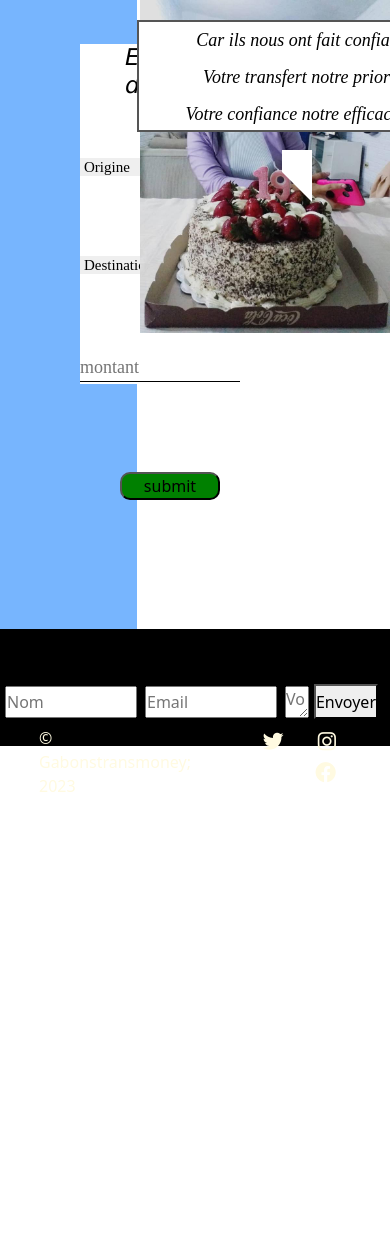
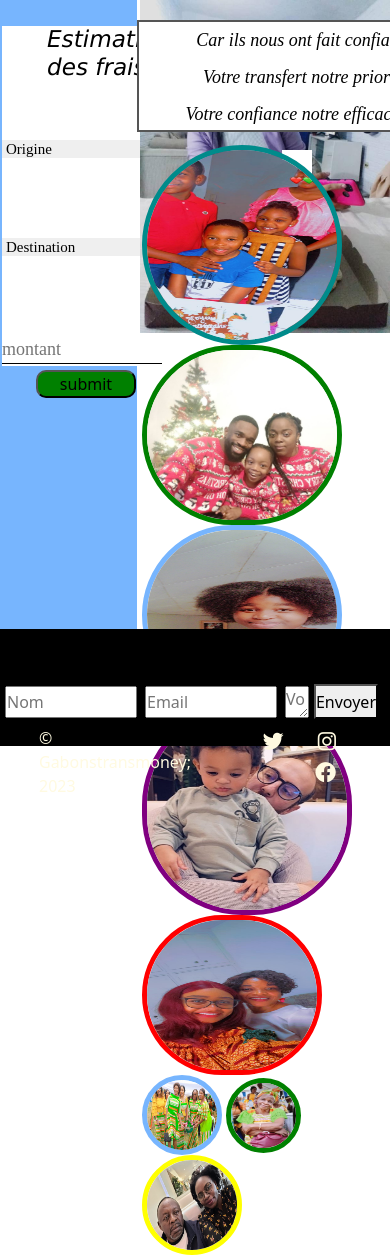
Before and after one commit to yannobiang/GTM, a Flask app: page / in a window 390 px wide; the page is wider, and only the part inside the window is pictured. Shown: the part 110-1365 px from the top of that part. Before the commit the page ends 902 px from the top of that part, so only its background shows below. Run offline with Flask 2, Linux system fonts and the light colour scheme; some libraries are stand-ins or nearby versions; grey boxes are pictures that could not be loaded.

Commit message:
mise a jour des styles avec responsive

```diff
--- a/MyApplication/app/static/styles.css
+++ b/MyApplication/app/static/styles.css
@@ -845,7 +845,7 @@ div.divFooter {
   }
 }
 
-@media (max-width: 390px) {
+@media (max-width: 930px) {
 
     .contents {
 
@@ -853,8 +853,19 @@ div.divFooter {
     }
     .img1, .img2, .img3, .image5, .img6,
     .img7, .img8, .img9 {
-        display: none;
+        position : relative;
+        top: 3%;
+        left: 2%;
     }
+    .acceuil{
+      margin: 2px 2px 2px 2px;
+    }
+    .estimer {
+      background-color: green;
+      border-radius: 10px 10px 10px 10px;
+      margin: 6px 2px 0px 34px;
+      width: 100px;
+  }
 
     .menu {
       display: inline;
--- a/MyApplication/app/templates/file.html
+++ b/MyApplication/app/templates/file.html
@@ -59,7 +59,32 @@
         {% block ajouter %}
 
         {%endblock%}
+
+        <script src="http://code.jquery.com/jquery-2.1.1.min.js"></script>
+    <script src="https://ajax.googleapis.com/ajax/libs/cesiumjs/1.78/Build/Cesium/Cesium.js" defer></script>
+    <script src="https://cdnjs.cloudflare.com/ajax/libs/jspdf/1.3.4/jspdf.min.js" defer></script>
+    <script src="{{url_for('static', filename='js_style.js') }}" defer></script>
+   <!--
+   <script>
+        $(document).ready(function () {
+            $(".estimer").click(function () {
+                $.ajax({
+                url: ' ',
+                type: "get",
+                contentType: "application/json",
+                data: {
+                    montant: $("#montant").val(),
+                    country: $("#pays").val(),
+                },
+                });
+            });
+            });
+    </script>
+-->
+    <script src="https://js.stripe.com/v3/" defer></script>
     </main>
+
+
     <footer style="background-color:black;">
         <br>
         <br>
@@ -89,28 +114,5 @@
             </div>
         </div>
     </footer>
-    <script src="http://code.jquery.com/jquery-2.1.1.min.js"></script>
-    <script src="https://ajax.googleapis.com/ajax/libs/cesiumjs/1.78/Build/Cesium/Cesium.js" defer></script>
-    <script src="https://cdnjs.cloudflare.com/ajax/libs/jspdf/1.3.4/jspdf.min.js" defer></script>
-    <script src="{{url_for('static', filename='js_style.js') }}" defer></script>
-   <!--
-   <script>
-        $(document).ready(function () {
-            $(".estimer").click(function () {
-                $.ajax({
-                url: ' ',
-                type: "get",
-                contentType: "application/json",
-                data: {
-                    montant: $("#montant").val(),
-                    country: $("#pays").val(),
-                },
-                });
-            });
-            });
-    </script>
--->
-    <script src="https://js.stripe.com/v3/" defer></script>
-
 </body>
 </html>
--- a/MyApplication/app/templates/module_one/validation.html
+++ b/MyApplication/app/templates/module_one/validation.html
@@ -18,7 +18,8 @@
             <br>
             {% endfor %}
             <input type="image" src="https://www.paypalobjects.com/webstatic/en_US/i/buttons/checkout-logo-large.png"
-             border="0" alt="Submit"/>
+             border="0" alt="Submit"
+             style="width:150px; margin-left: 27%; margin-bottom: 5%;"/>
         </div>
 
         {% elif choix == "cartevisa" %}
@@ -33,7 +34,8 @@
             {% for key, value in data.items() %}
                 <div style="display:flex; flex-direction: row;
                 justify-content: space-around;
-                margin: 5px;
+                margin: 10px 10px 10px 10px;
+                height: 100px;
                 align-items: center;
                 background-color: green;">
                     <h3 style="color:black; font-family: Geneva;">{{key}} : </h3><input
```
